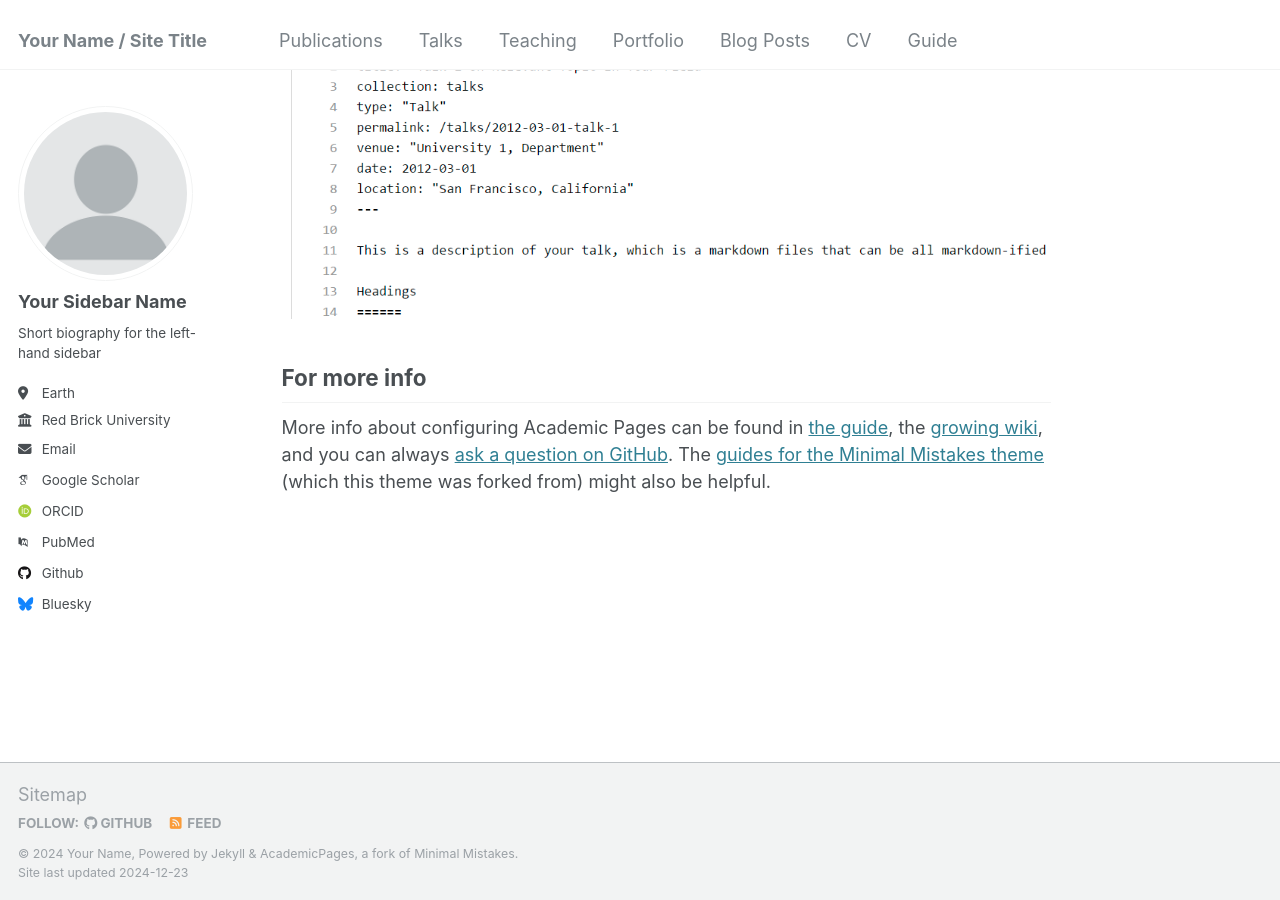
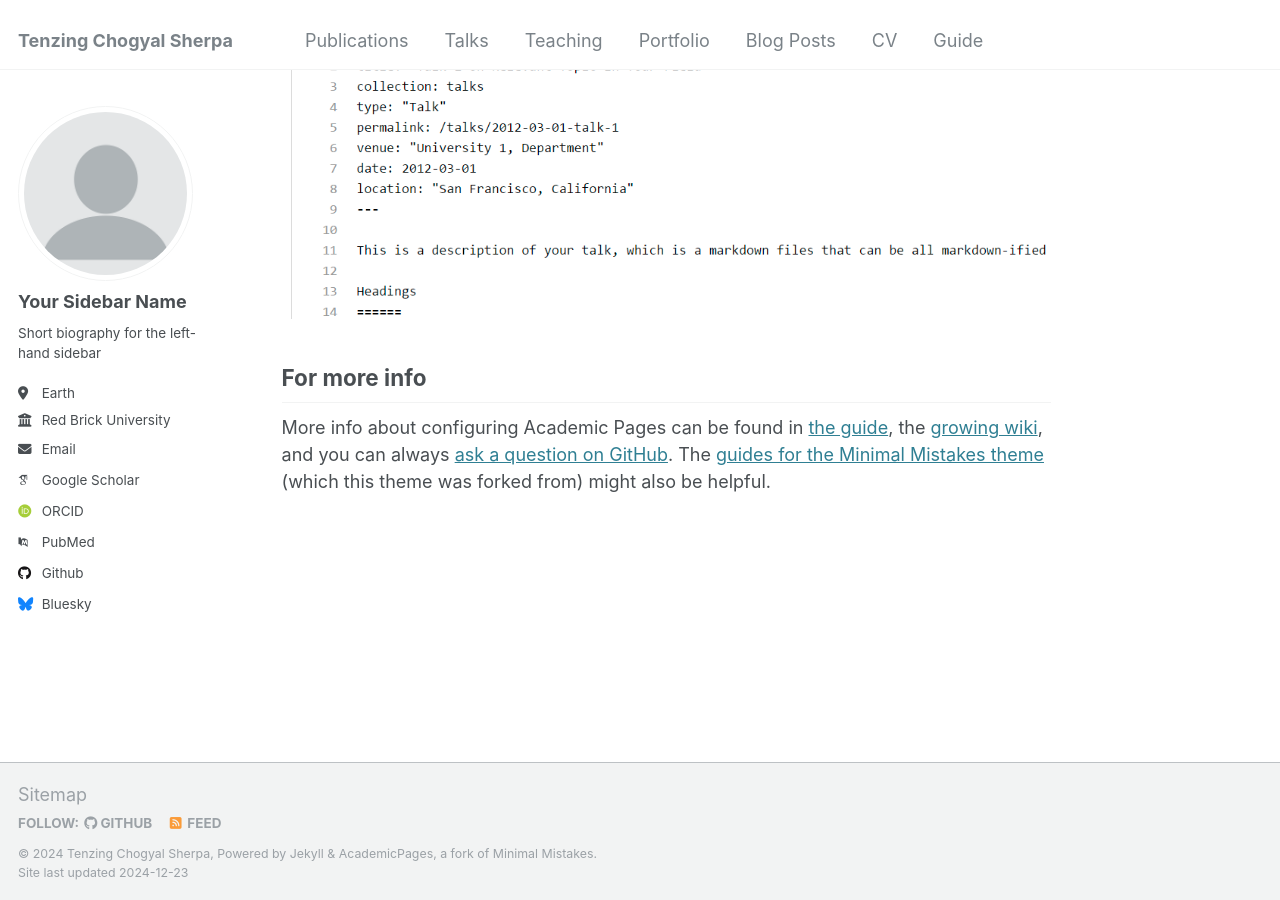
Before and after one commit to tenzchogs/tenzing.github.io, a Jekyll site: the page built from _pages/about.md, in a window 1280 px wide and 900 px high, scrolled down 2643 px. Built offline with Jekyll 4.4.1, drawn with Linux system fonts in a browser that asks for light colours; some web fonts are replaced.

Commit message:
Update _config.yml

```diff
--- a/_config.yml
+++ b/_config.yml
@@ -8,9 +8,9 @@
 
 # Basic Site Settings
 locale                   : "en-US"
-title                    : "Your Name / Site Title"
+title                    : "Tenzing Chogyal Sherpa"
 title_separator          : "-"
-name                     : &name "Your Name"
+name                     : &name "Tenzing Chogyal Sherpa"
 description              : &description "personal description"
 url                      : https://academicpages.github.io # the base hostname & protocol for your site e.g. "https://[your GitHub username].github.io"
 baseurl                  : "" # the subpath of your site, e.g. "/blog"
```
